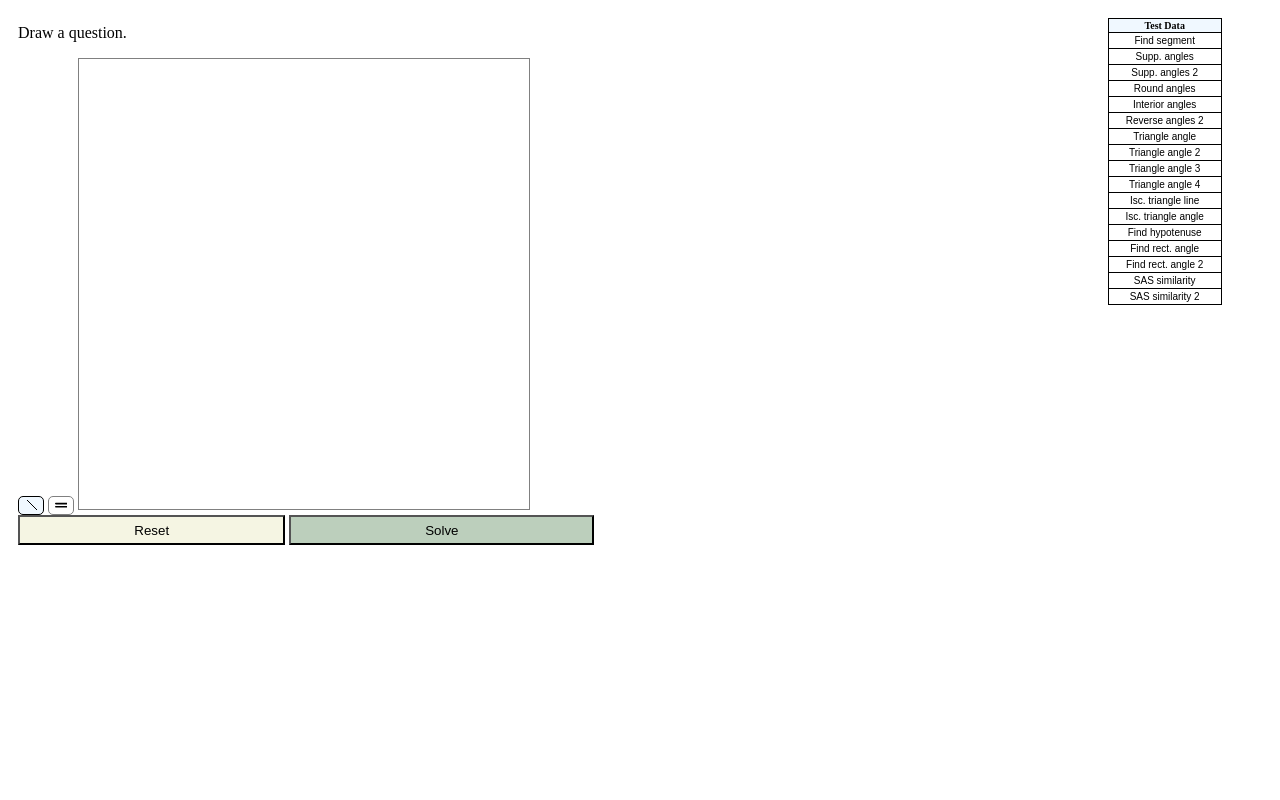
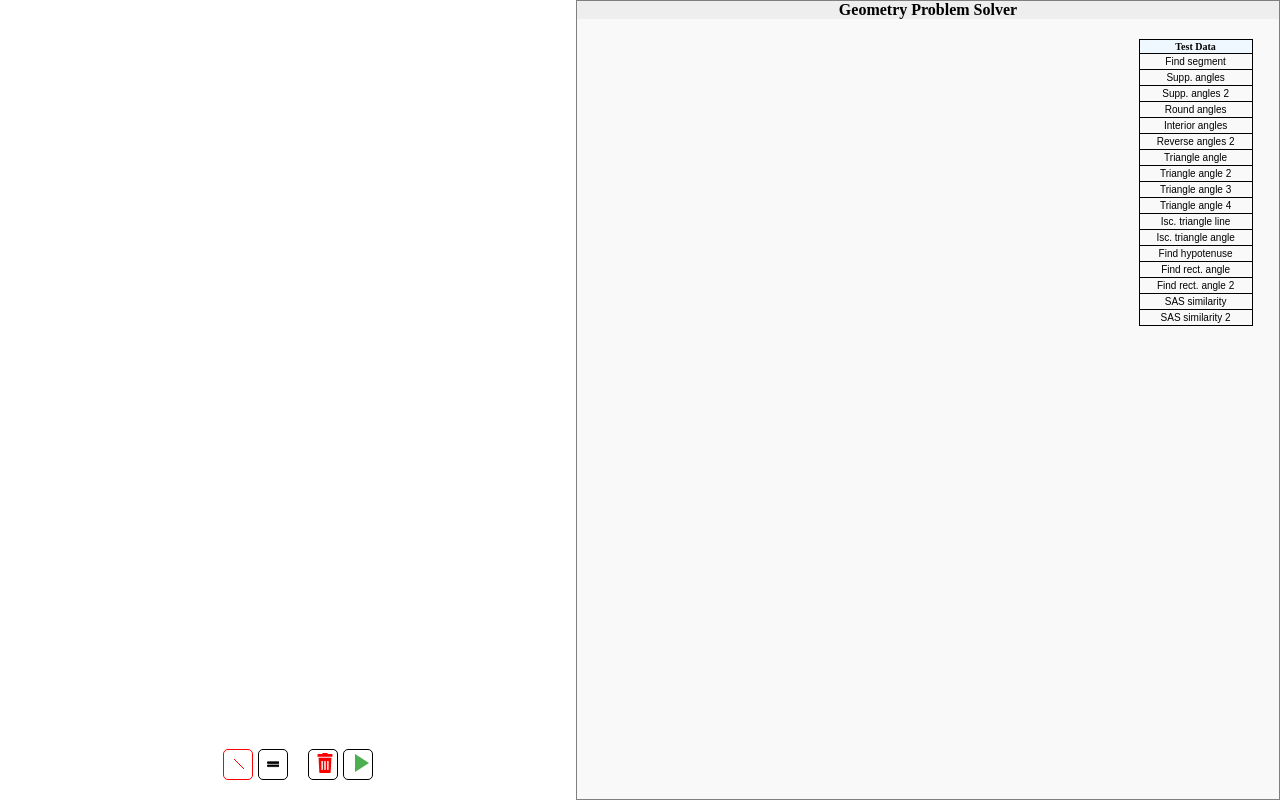
Before and after one commit to getinerler/GeometryProblemSolver, a website built with webpack: page index.html in a window 1280 px wide. Built offline with nearby package versions, Linux system fonts and the light colour scheme.

Commit message:
Update UI

```diff
--- a/app.js
+++ b/app.js
@@ -23,8 +23,7 @@ App.prototype = {
         let canvas = document.getElementById(this._canvas);
         self._drawing = new Drawing().bind(canvas);
 
-        document.getElementById(this._inputElement)
-            .addEventListener('keydown', function (event) {
+        document.getElementById(this._inputElement).addEventListener('keydown', function (event) {
             if (event.keyCode === 13) {
                 let hoveredObj = self._drawing.getValueObject();
                 if (hoveredObj !== null) {
@@ -39,10 +38,10 @@ App.prototype = {
             }
         });
 
-        document.getElementById(this._solveButton)
-            .addEventListener('click', function () {
+        document.getElementById(this._solveButton).addEventListener('click', function () {
             let question = self._drawing.getAll();
             let solve = new Solve(question).solve();
+            document.getElementById('answerHeader').style.display = 'block';
             if (!solve.solved) {
                 showAsAnswer(solve.message);
             }
@@ -50,36 +49,35 @@ App.prototype = {
         });
 
 
-        document.getElementById("lineButton")
-            .addEventListener('click', function () {
+        document.getElementById('lineButton').addEventListener('click', function () {
             self.unselectCanvasButtons();
-                document.getElementById("lineButton").classList.add("selected");
+            document.getElementById('lineButton').classList.add('selected');
             self._drawing.setLineState();
 
         });
 
-        document.getElementById("equalButton")
-            .addEventListener('click', function () {
+        document.getElementById('equalButton').addEventListener('click', function () {
             self.unselectCanvasButtons();
-                document.getElementById("equalButton").classList.add("selected");
+            document.getElementById('equalButton').classList.add('selected');
             self._drawing.setEquivalenceState();
 
         });
 
-        document.getElementById(self._resetButton)
-            .addEventListener('click', function () {
+        document.getElementById(self._resetButton).addEventListener('click', function () {
+            document.getElementById('questionHeader').style.display = "none";
+            document.getElementById('answerHeader').style.display = "none";
             question = self._drawing.reset();
         });
 
         function showAsAnswer(it) {
-            document.getElementById(self._answerDiv).innerHTML = it + '</br>';
+            document.getElementById('answerText').innerHTML = it + '</br>';
         }
     },
 
     unselectCanvasButtons() {
-        let buttons = document.getElementsByClassName("canvasButton");
+        let buttons = document.getElementsByClassName('canvasButton');
         for (let button of buttons) {
-            button.classList.remove("selected");
+            button.classList.remove('selected');
         }
     },
 
--- a/index.html
+++ b/index.html
@@ -3,6 +3,7 @@
 <html>
 
 <head>
+  <title>Geometry Problem Solver</title>
   <meta http-equiv="Cache-Control" content="no-cache, no-store, must-revalidate">
   <meta http-equiv="Pragma" content="no-cache">
   <meta http-equiv="Expires" content="0">
@@ -59,29 +60,71 @@
 
 <body>
   <div class="mainDiv">
-    <div class="canvasDiv">
-      <p>Draw a question.</p>
-      <button class="canvasButton selected" id="lineButton">
-        <svg xmlns="http://www.w3.org/2000/svg" width="12" height="12">
-          <line x1="2" y1="2" x2="15" y2="15" stroke="#000000" stroke-width="1" />
+    <div id="leftDiv" class="leftDiv">
+      <canvas id="canvas" width="1000" height="1000"></canvas>
+      <div class="canvasButtons">
+        <button class="canvasButton selected" id="lineButton" title="Draw Line">
+          <svg style="fill:black" xmlns="http://www.w3.org/2000/svg" width="12" height="12">
+            <line x1="2" y1="2" x2="15" y2="15" />
           </svg>
         </button>
-      <button class="canvasButton" id="equalButton">
+        <button class="canvasButton" id="equalButton" title="Select Equals">
           <svg xmlns="http://www.w3.org/2000/svg" viewBox="0 0 15 15" width="12" height="12">
             <path
               d="M1 6c-.6 0-1 .4-1 1s.4 1 1 1h18c.6 0 1-.4 1-1s-.4-1-1-1H3zm0 4c-.6 0-1 .4-1 1s.4 1 1 1h18c.6 0 1-.4 1-1s-.4-1-1-1H3z" />
           </svg>
         </button>
-      <canvas id="canvas" width="450" height="450"></canvas>
-      <button id="resetButton">Reset</button>
-      <button id="solveButton">Solve</button>
+        <div> </div>
+        <div> </div>
+        <div> </div>
+        <button class="canvasButton" id="resetButton" title="Reset">
+          <svg fill="red" version="1.1" id="Capa_1" xmlns="http://www.w3.org/2000/svg"
+            xmlns:xlink="http://www.w3.org/1999/xlink" width="20px" height="20px" viewBox="0 0 408.483 408.483"
+            xml:space="preserve">
+            <g>
+              <g>
+                <path
+                  d="M87.748,388.784c0.461,11.01,9.521,19.699,20.539,19.699h191.911c11.018,0,20.078-8.689,20.539-19.699l13.705-289.316
+           H74.043L87.748,388.784z M247.655,171.329c0-4.61,3.738-8.349,8.35-8.349h13.355c4.609,0,8.35,3.738,8.35,8.349v165.293
+           c0,4.611-3.738,8.349-8.35,8.349h-13.355c-4.61,0-8.35-3.736-8.35-8.349V171.329z M189.216,171.329
+           c0-4.61,3.738-8.349,8.349-8.349h13.355c4.609,0,8.349,3.738,8.349,8.349v165.293c0,4.611-3.737,8.349-8.349,8.349h-13.355
+           c-4.61,0-8.349-3.736-8.349-8.349V171.329L189.216,171.329z M130.775,171.329c0-4.61,3.738-8.349,8.349-8.349h13.356
+           c4.61,0,8.349,3.738,8.349,8.349v165.293c0,4.611-3.738,8.349-8.349,8.349h-13.356c-4.61,0-8.349-3.736-8.349-8.349V171.329z" />
+                <path d="M343.567,21.043h-88.535V4.305c0-2.377-1.927-4.305-4.305-4.305h-92.971c-2.377,0-4.304,1.928-4.304,4.305v16.737H64.916
+           c-7.125,0-12.9,5.776-12.9,12.901V74.47h304.451V33.944C356.467,26.819,350.692,21.043,343.567,21.043z" />
+              </g>
+            </g>
+          </svg>
+        </button>
+        <button class="canvasButton" id="solveButton" title="Solve">
+          <svg style="stroke:none" xmlns="http://www.w3.org/2000/svg" width="24" height="24" viewBox="0 0 24 24">
+            <polygon points="5 3 19 12 5 21" fill="#4CAF50" />
+          </svg>
+        </button>
+      </div>
       <input id="valueInput" class="valueInput" autocomplete="off">
-      <div id="testsDiv"></div>
     </div>
+
+    <div class="rightDiv">
+      <p id="rightDivHeader"><b>Geometry Problem Solver</b></p>
+      <div class="rightDivContent">
         <div class="textDiv">
-      <div id="questionDiv"></div>
-      <div id="answerDiv"></div>
-      <div id="coordinates"></div>
+          <div id="questionDiv">
+            <div id="questionHeader">
+              <div><b>Question</b></div>
+              <hr>
+            </div>
+            <div id="questionText"></div>
+            <br>
+            <br>
+          </div>
+          <div id="answerDiv">
+            <div id="answerHeader">
+              <div><b>Answer</b></div>
+              <hr>
+            </div>
+            <div id="answerText"></div>
+          </div>
         </div>
         <div id="rightMenuDiv" class="rightMenuDiv">
           <table class="testsTable">
@@ -94,6 +137,9 @@
           </table>
         </div>
       </div>
+
+    </div>
+  </div>
   <!-- <script src="./dist/main.bundle.js"></script> -->
 </body>
 
--- a/models/equations/equation.js
+++ b/models/equations/equation.js
@@ -254,7 +254,7 @@ Equation.prototype = {
         }
         str += ' = ';
         if (this._answer) {
-            str += "<span style='color:red'>";
+            str += "<b>";
         }
         if (this._right.length === 0) {
             str += '0';
@@ -268,7 +268,7 @@ Equation.prototype = {
             }
         }
         if (this._answer) {
-            str += "</span>";
+            str += "</b>";
         }
         return str;
     }
--- a/modules/graphic/drawing.js
+++ b/modules/graphic/drawing.js
@@ -145,8 +145,8 @@ Drawing.prototype = {
         this.setLineState();
         this._elements.reset();
         this._canvas.update();
-        document.getElementById('questionDiv').innerHTML = '';
-        document.getElementById('answerDiv').innerHTML = '';
+        document.getElementById('questionText').innerHTML = '';
+        document.getElementById('answerText').innerHTML = '';
     },
 
     setQuestion(question) {
@@ -154,8 +154,11 @@ Drawing.prototype = {
     },
 
     fillTestData(info) {
-        document.getElementById('questionDiv').innerHTML = '';
-        document.getElementById('answerDiv').innerHTML = '';
+        document.getElementById('questionText').innerHTML = '';
+        document.getElementById('answerText').innerHTML = '';
+        document.getElementById('questionHeader').style.display = "none";
+        document.getElementById('answerHeader').style.display = "none";
+
         this._elements.lines = info.lines;
         this._elements.dots = info.dots;
         this._elements.angles = info.angles;
@@ -181,7 +184,10 @@ Drawing.prototype = {
             this._parallels,
             this._equivalents,
             this._question);
-        document.getElementById('questionDiv').innerHTML = text;
+
+        let header = document.getElementById('questionHeader');
+        header.style.display = text ? "block" : "none";
+        document.getElementById('questionText').innerHTML = text;
     },
 
     setLineState() {
--- a/style.css
+++ b/style.css
@@ -1,48 +1,94 @@
-.mainDiv {
-    float: left;
+html,
+body {
+    position: relative;
+    margin: 0px;
+    padding: 0px;
     height: 100%;
     width: 100%;
 }
 
-.canvasDiv {
+p {
+    margin: 0px;
+}
+
+.mainDiv {
+    position: relative;
+    height: 100%;
+    width: 100%;
+    display: flex;
+    flex-direction: row;
+}
+
+.leftDiv {
+    position: relative;
     padding-left: 10px;
     box-sizing: border-box;
-    float: left;
-    width: 50%;
+    width: 45%;
     height: 100%;
+    overflow: hidden;
+}
+
+.rightDiv {
+    border: 1px solid gray;
+    box-sizing: border-box;
+    position: relative;
+    background-color: rgb(249, 249, 249);
+    width: 55%;
+    height: 100%;
+    overflow: hidden;
+}
+
+.rightDivContent {
+    width: 100%;
+    height: 100%;
+    display: flex;
+    flex-direction: row;
+}
+
+.canvasButtons {
+    display: flex;
+    justify-content: center;
+    gap: 5px;
+    width: 100%;
+    position: absolute;
+    bottom: 20px;
 }
 
 .canvasButton {
+    width: 30px;
     background-color: transparent;
     background-repeat: no-repeat;
     text-align: center;
-    border: 0.5px solid grey;
     border-radius: 5px;
     cursor: pointer;
     overflow: hidden;
     outline: none;
+
+    border: 0.5px solid black;
+    stroke: black;
+    fill: black;
 }
 
 .canvasButton.selected {
-    background-color: aliceblue;
-    border: 1px solid black;
+    border: 1px solid red;
+    stroke: red;
+    fill: red;
 }
 
 .textDiv {
     margin-top: 10px;
     box-sizing: border-box;
-    float: left;
-    width: 37%;
+    padding-left: 20px;
+    padding-right: 20px;
+    width: 80%;
     height: 100%;
 }
 
 .rightMenuDiv {
     font-size: 10px;
-    margin-top: 10px;
     text-align: center;
     box-sizing: border-box;
-    float: left;
-    width: 13%;
+    width: 20%;
     height: 100%;
 }
 
@@ -50,29 +96,48 @@
     text-align: left;
 }
 
-#questionDiv {
-    padding: 10px;
+#questionHeader {
+    color: grey;
+    display: none;
 }
 
+#answerHeader {
+    color: grey;
+    display: none;
+}
+
+hr {
+    height: 1px;
+    background-color: grey;
+    border: none;
+}
+
+#questionDiv {}
+
 #canvas {
-    border: 1px solid grey;
+    position: absolute;
+    top: 0;
+    left: 0;
+}
+
+#rightDivHeader {
+    margin-bottom: 20px;
+    background-color: rgb(239, 238, 238);
+    text-align: center;
 }
 
 #resetButton {
-    height: 30px;
-    width: 43%;
-    background-color: rgb(245, 245, 227);
+    background-color: white;
 }
 
 #solveButton {
-    height: 30px;
-    width: 49%;
-    background-color: rgb(188, 207, 188);
+    background-color: white;
 }
 
 #answerDiv {
-    height: 300px;
-    margin-top: 30px;
+    height: 400px;
+    margin-top: 20px;
+    overflow-y: scroll;
 }
 
 .valueInput {
@@ -98,12 +163,6 @@ td {
 thead {
     text-align: center;
     background-color: aliceblue;
-}
-
-#testsDiv {
-    margin-top: 20px;
-    height: 80px;
-    overflow: auto;
 }
 
 .testDataButton {
```
Lines whose indentation alone changed are shown as unchanged.
